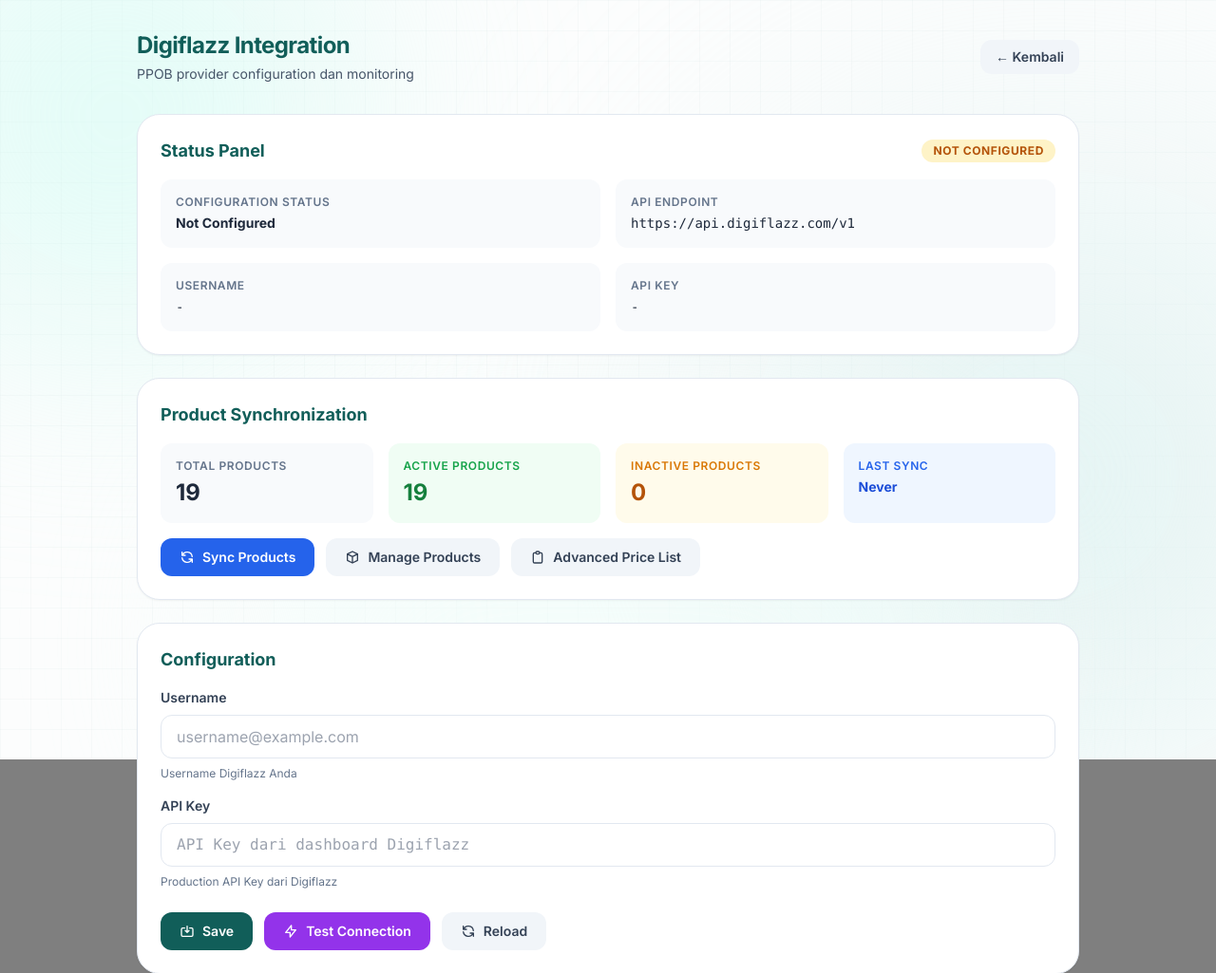
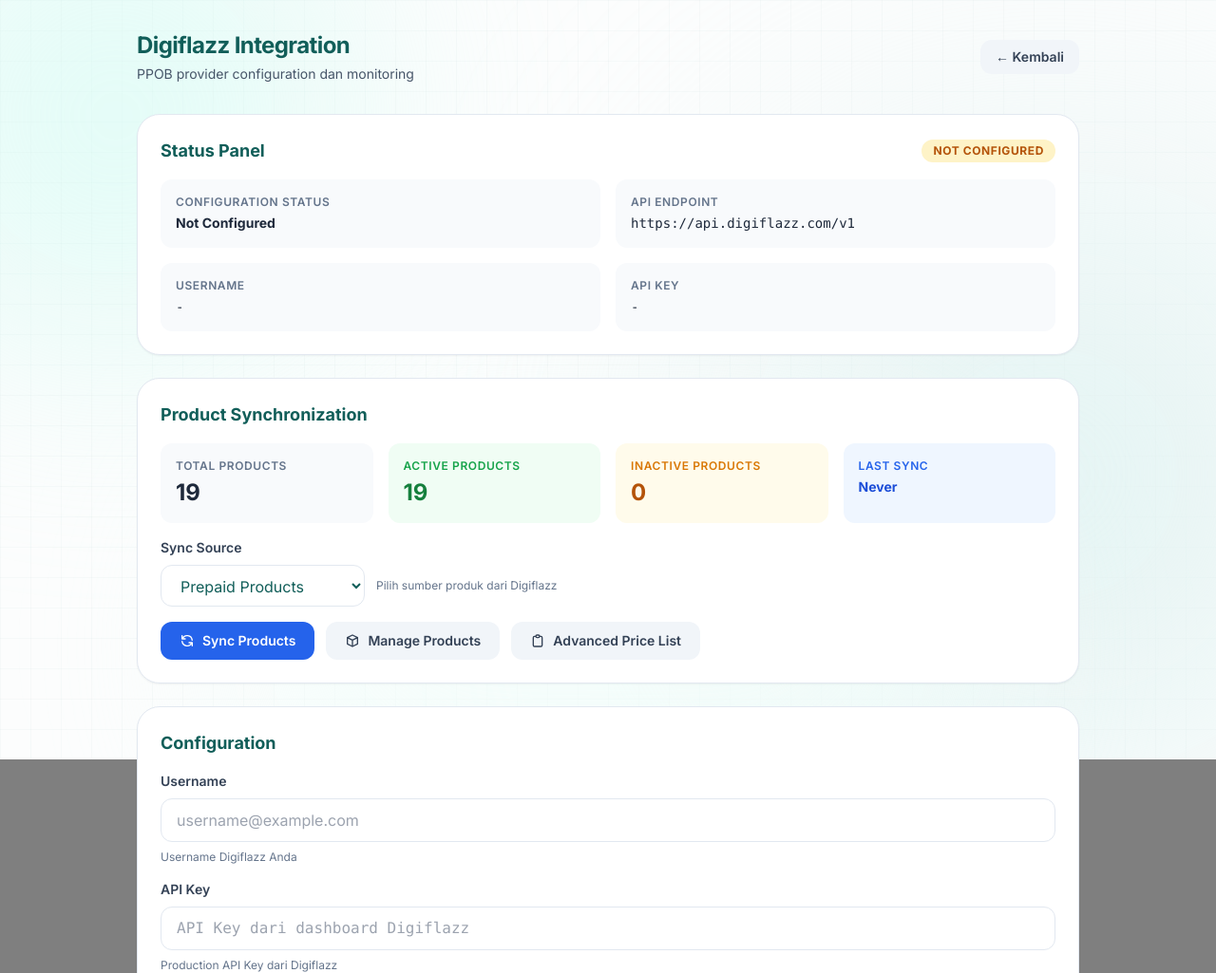
Before and after one commit to angga2103/GarudaTel-Enterprise-RC6, a Flask app: page /admin/digiflazz in a window 1280 px wide. Shown: the top 1025 px of the page at 95% size. Run offline with Flask 3, Linux system fonts and the light colour scheme; the visitor is signed in with stand-in values (Sample User, id 1); data comes from the database, SQL or seed files in the repository; data that the repository does not hold is empty; some libraries are stand-ins or nearby versions.

Commit message:
feat(digiflazz): add prepaid postpaid sync selection

```diff
--- a/routes/admin.py
+++ b/routes/admin.py
@@ -2018,8 +2018,16 @@ def api_digiflazz_sync():
                 "error": "Digiflazz belum dikonfigurasi. Simpan credentials terlebih dahulu."
             }), 400
 
-        # Fetch pricelist from Digiflazz (prepaid only for now)
-        cmd = "prepaid"
+        # Get cmd parameter from request (prepaid or pasca)
+        data = request.get_json() or {}
+        cmd = (data.get("cmd") or "prepaid").strip().lower()
+
+        # Validate cmd parameter
+        if cmd not in ["prepaid", "pasca"]:
+            return jsonify({
+                "ok": False,
+                "error": f"cmd parameter invalid. Must be 'prepaid' or 'pasca', got '{cmd}'"
+            }), 400
         try:
             items = digiflazz.fetch_pricelist(cmd)
         except Exception as e:
--- a/templates/admin/digiflazz.html
+++ b/templates/admin/digiflazz.html
@@ -70,6 +70,17 @@
             <div class="p-4 bg-blue-50 rounded-xl">
                 <div class="text-xs text-blue-600 font-semibold uppercase tracking-wider mb-1">Last Sync</div>
                 <div id="digi-last-sync" class="text-sm font-bold text-blue-700">-</div>
+            </div>
+        </div>
+
+        <div class="mb-4">
+            <label class="block text-sm font-semibold text-slate-700 mb-2">Sync Source</label>
+            <div class="flex flex-col sm:flex-row gap-3 items-start sm:items-center">
+                <select id="sync-cmd" class="border border-slate-200 rounded-xl px-4 py-2.5 text-sm focus:outline-none focus:border-[#115E59] focus:ring-2 focus:ring-[#115E59]/20 transition-all bg-white min-w-[180px]">
+                    <option value="prepaid" selected>Prepaid Products</option>
+                    <option value="pasca">Pascabayar Products</option>
+                </select>
+                <span class="text-xs text-slate-500 sm:mt-0">Pilih sumber produk dari Digiflazz</span>
             </div>
         </div>
 
@@ -384,9 +395,20 @@ async function testConnection() {
 }
 
 async function syncProducts() {
+    const cmdSelect = document.getElementById('sync-cmd');
+    const cmd = cmdSelect ? cmdSelect.value : 'prepaid';
+
+    let title = 'Syncing Products...';
+    let text = 'Mengambil data produk dari Digiflazz';
+
+    if (cmd === 'pasca') {
+        title = 'Syncing Pascabayar Products...';
+        text = 'Mengambil data produk pascabayar dari Digiflazz';
+    }
+
     Swal.fire({
-        title: 'Syncing Products...',
-        text: 'Mengambil data produk dari Digiflazz',
+        title: title,
+        text: text,
         allowOutsideClick: false,
         didOpen: () => Swal.showLoading()
     });
@@ -399,17 +421,22 @@ async function syncProducts() {
                 'Content-Type': 'application/json',
                 'X-CSRF-Token': csrfToken
             },
-            credentials: 'same-origin'
+            credentials: 'same-origin',
+            body: JSON.stringify({
+                cmd: cmd
+            })
         });
 
         const data = await res.json();
 
         if (data.ok) {
+            const sourceType = cmd === 'pasca' ? 'Pascabayar' : 'Prepaid';
             Swal.fire({
                 icon: 'success',
-                title: 'Sync Successful',
+                title: `${sourceType} Sync Successful`,
                 html: `
                     <div class="text-left space-y-2">
+                        <p><strong>Source:</strong> ${sourceType} Products</p>
                         <p><strong>New Products:</strong> ${data.stats.created}</p>
                         <p><strong>Updated:</strong> ${data.stats.updated}</p>
                         <p><strong>Skipped:</strong> ${data.stats.skipped}</p>
```
